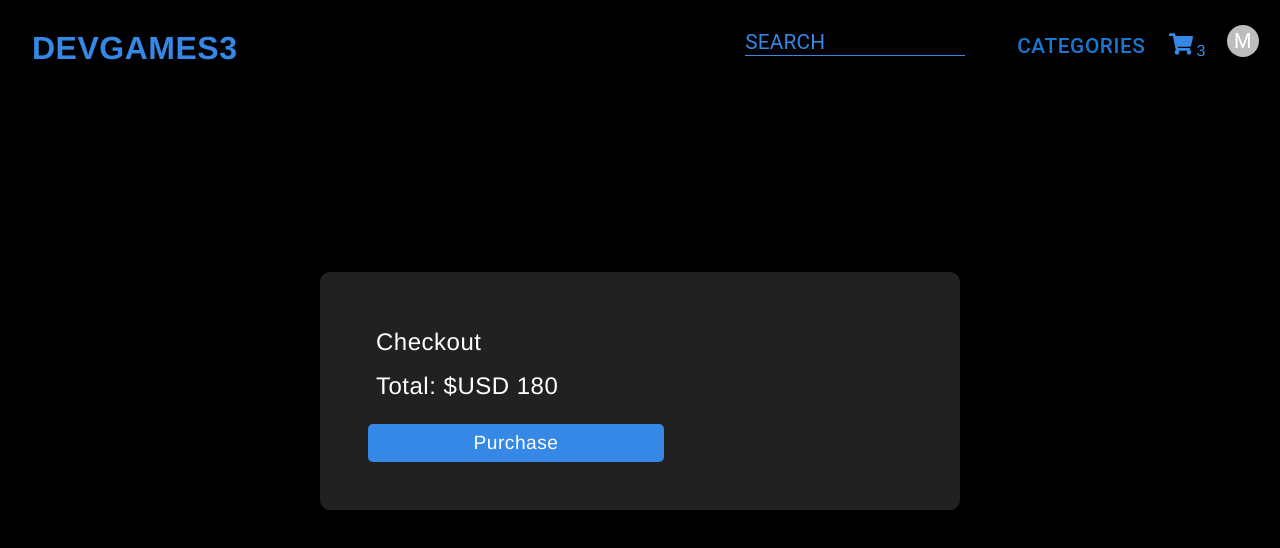
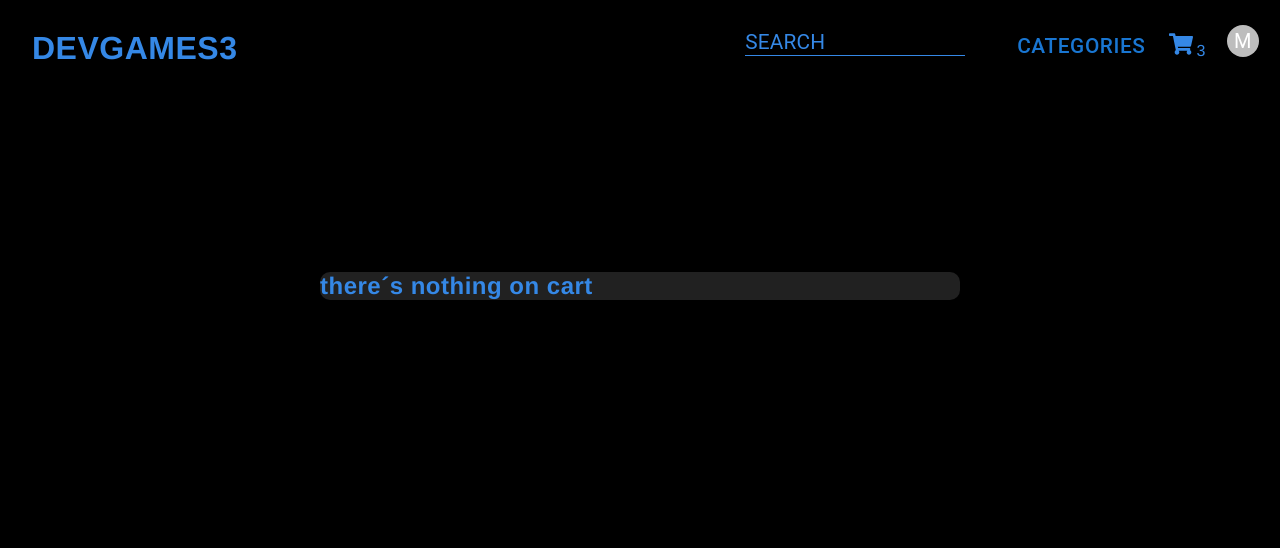
Before and after one commit to ecommerce-devgames/Frontend, a React (Create React App) app: page /cart in a window 1280 px wide. Shown: the top 548 px of the page. Built offline with nearby package versions, Linux system fonts and the light colour scheme.

Commit message:
fuction delet from cart

```diff
--- a/src/components/Cart.jsx
+++ b/src/components/Cart.jsx
@@ -1,17 +1,18 @@
 import React from "react";
 import { useSelector, useDispatch } from "react-redux";
 import { FaTrash } from "react-icons/fa";
-import { removeFromCart } from "../state/cart";
+import { removeFromCart, setCart } from "../state/cart";
 
 const Cart = () => {
-  const dispatch = useDispatch()
+  const dispatch = useDispatch();
   const cart = useSelector((state) => state.cart);
+  localStorage.setItem("cart", JSON.stringify(cart));
   console.log(cart);
-
-  const deleteItemHandler=(id)=>{
-    console.log(id)
-    dispatch(removeFromCart(id))
-  }
+  const DeleteItemHandler = (item) => {
+    console.log(item, "soy el juego que eliminaste");
+    dispatch(removeFromCart(item));
+    console.log(cart);
+  };
 
   return (
     <div className="cartContainer">
@@ -21,22 +22,29 @@ const Cart = () => {
           <div className="cartInfoWrapper">
             <div className="cartInfoTop">
               <p className="cartTitle">{item.name}</p>
-              <p className="cartPrice" onClick={()=> deleteItemHandler(item.id)}>
+              <p className="cartPrice" onClick={() => DeleteItemHandler(item)}>
                 $15.000 <FaTrash />
               </p>
             </div>
             <div className="cartInfoBottom">
-              <p className="cartExtraInfo">Aca me imagino tags o alguna descripcion corta</p>
+              <p className="cartExtraInfo">
+                Aca me imagino tags o alguna descripcion corta
+              </p>
             </div>
           </div>
         </div>
       ))}
-      <div className="cartCheckoutWrapper">
-        <p className="cartCheckoutData">Checkout</p>
-        <p className="cartCheckoutData">Total: $USD 180</p>
-        <button className="cartCheckoutButton">Purchase</button>
-      </div>
-
+      {cart[0] ? (
+        <div className="cartCheckoutWrapper">
+          <p className="cartCheckoutData">Checkout</p>
+          <p className="cartCheckoutData">Total: $USD 180</p>
+          <button className="cartCheckoutButton">Purchase</button>
+        </div>
+      ) : (
+        <div className="cartNotGames">
+          <h2>there´s nothing on cart</h2>
+        </div>
+      )}
     </div>
   );
 };
--- a/src/state/cart.js
+++ b/src/state/cart.js
@@ -7,5 +7,7 @@ const initialState = [];
 
 export default createReducer(initialState, {
   [setCart]: (state, action) => [...state, action.payload],
-  [removeFromCart]: (state, action) => {state.filter((item) => item.id !== action.payload.id)}
+  [removeFromCart]: (state, action) => {
+    return state.filter((item) => item.id !== action.payload.id);
+  },
 });
--- a/src/styles/cart.scss
+++ b/src/styles/cart.scss
@@ -15,8 +15,7 @@
   padding-left: 0.2rem;
 }
 
-
-.cartContainer{
+.cartContainer {
   display: flex;
   flex-direction: column;
   justify-content: space-evenly;
@@ -27,64 +26,64 @@
   margin: 25vh auto;
 }
 
-.cartViewWrapper{
+.cartViewWrapper {
   @include flex(row, flex-start, center);
   border-bottom: 1px solid rgb(43, 41, 41);
   padding: 1.5rem;
 }
 
-.cartImg{
+.cartImg {
   height: 200px;
   width: 300px;
-  border-radius: .5rem;
+  border-radius: 0.5rem;
 }
 
-.cartInfoWrapper{
-  @include flex (column, space-evenly, space-evenly);
+.cartInfoWrapper {
+  @include flex(column, space-evenly, space-evenly);
   margin-left: 2rem;
 }
 
-.cartInfoTop{
+.cartInfoTop {
   @include flex(row, space-between, center);
   padding: 1rem;
 }
 
-.cartTitle{
+.cartTitle {
   color: $primary-color;
-  font-size: map-get($font-size, "large" );
+  font-size: map-get($font-size, "large");
 }
 
-.cartPrice{
+.cartPrice {
   color: $primary-color;
-  font-size: map-get($font-size, "medium" );
+  font-size: map-get($font-size, "medium");
   font-weight: lighter;
-  &:hover{
+  &:hover {
     cursor: pointer;
   }
 }
 
-.cartExtraInfo{
+.cartExtraInfo {
   color: $primary-color;
-  font-size: map-get($font-size, "medium" );
+  font-size: map-get($font-size, "medium");
   font-weight: lighter;
 }
-.cartInfoBottom{
+.cartInfoBottom {
   @include flex(row, space-between, center);
   padding: 1rem;
 }
 
-.cartCheckoutWrapper{
+.cartCheckoutWrapper {
   @include flex(column, space-evenly, flex-start);
-  margin: 3rem 0 3rem 3rem;;
+  margin: 3rem 0 3rem 3rem;
 }
 
-.cartCheckoutData{
+.cartCheckoutData {
   color: $primary-color;
-  font-size: map-get($font-size, "medium" );
-  margin: .5rem;
+  font-size: map-get($font-size, "medium");
+  margin: 0.5rem;
 }
 
-.cartCheckoutButton{
+.cartCheckoutButton {
   width: 50%;
   cursor: pointer;
   font-size: map-get($font-size, "x-small");
@@ -94,10 +93,14 @@
   color: $primary-color;
   background-color: $logo-color;
   margin-top: 1rem;
-  padding: .5rem;
+  padding: 0.5rem;
 
   &:hover {
     cursor: pointer;
     background-color: $logo-color-hover;
   }
 }
+
+.cartNotGames {
+  color: $logo-color;
+}
```
